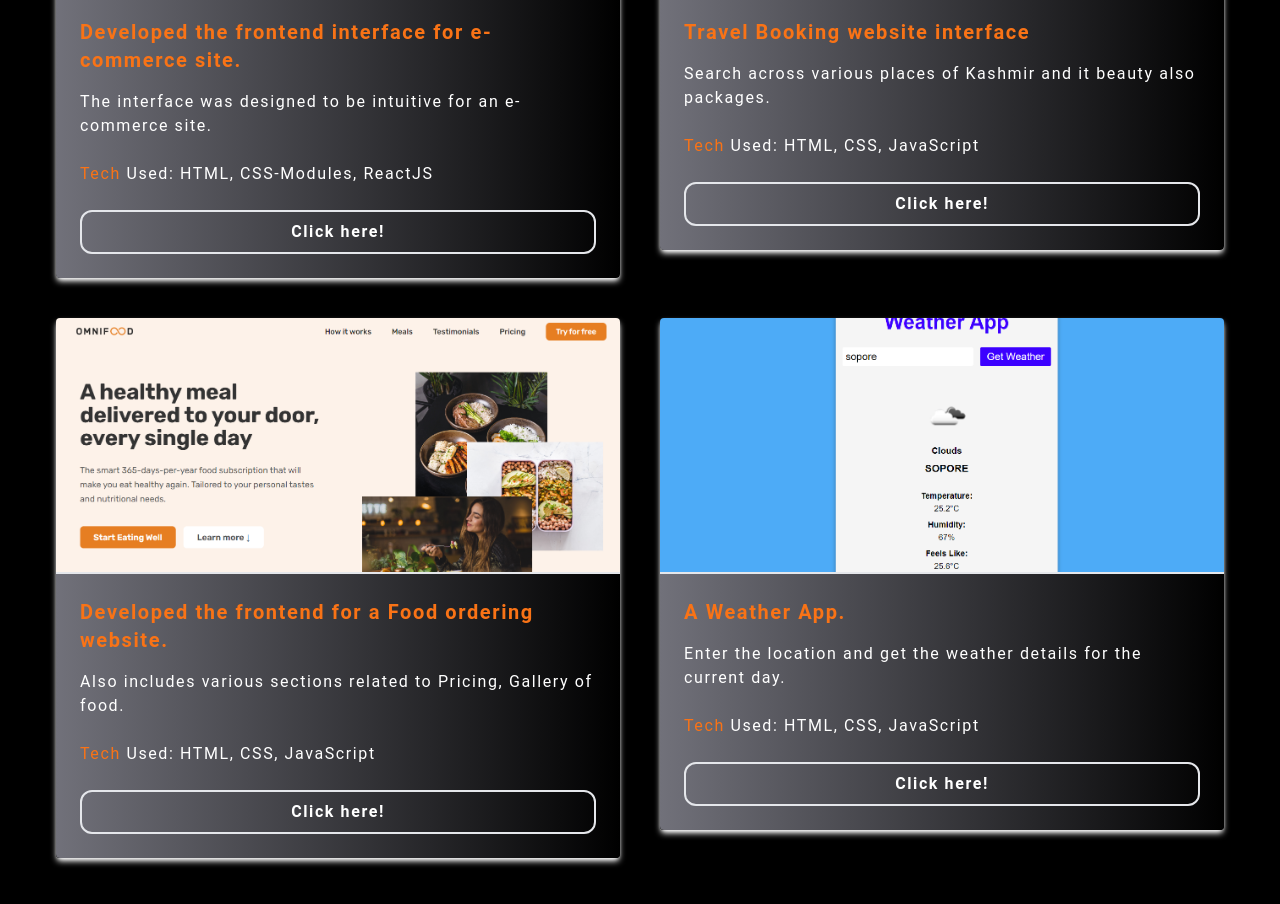
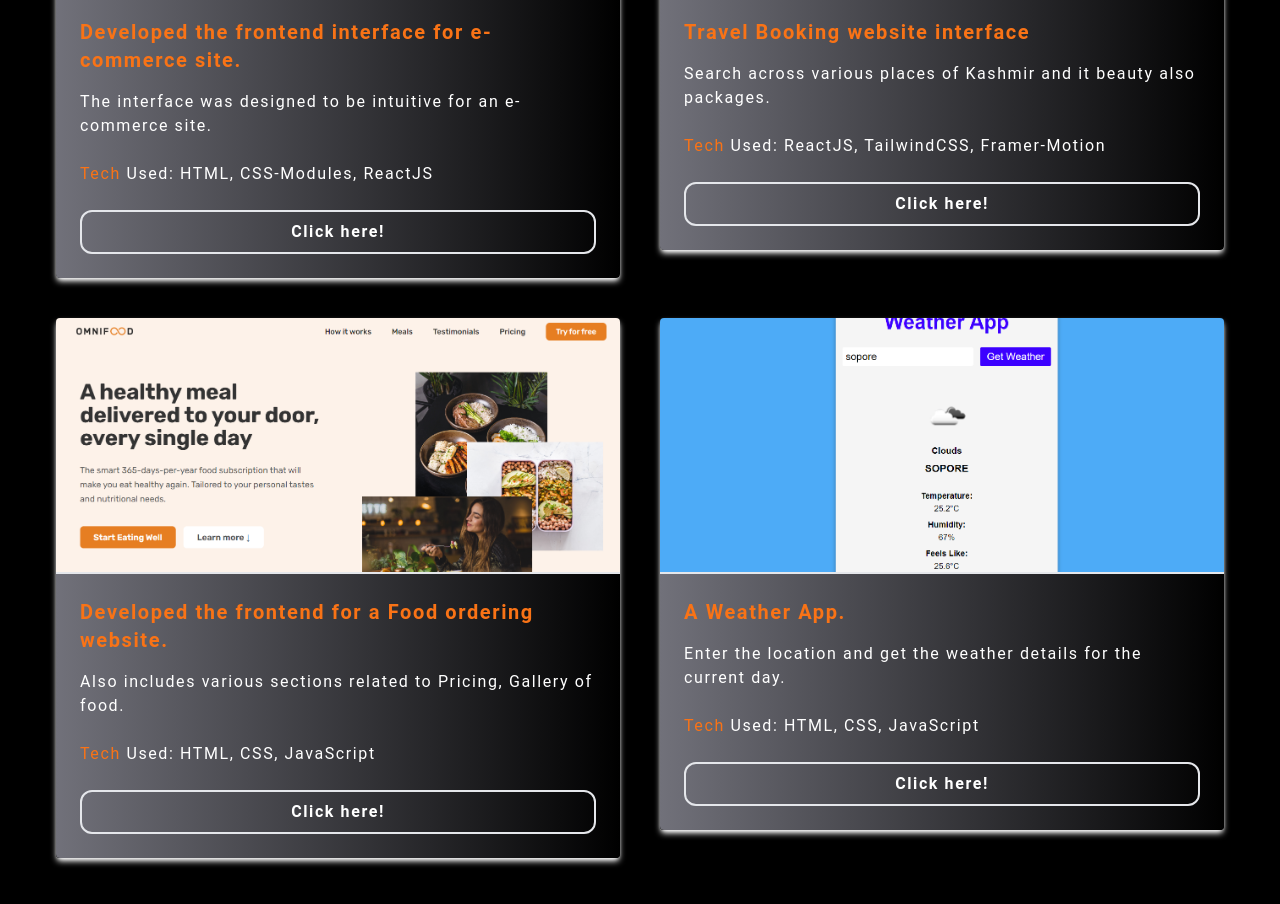
Before and after one commit to Basit-Bashir/Personal_Portfolio, a React (Create React App) app: page / in a window 1280 px wide. Shown: the part 2120-3024 px from the top of the page. Built offline with nearby package versions, Linux system fonts and the light colour scheme.

Commit message:
updated projects

```diff
--- a/src/Components/Main Page/Projects.js
+++ b/src/Components/Main Page/Projects.js
@@ -68,7 +68,7 @@ const Projects = () => {
                     <span className="text-orange-500 bg-transparent">
                       Tech{" "}
                     </span>
-                    Used: HTML, CSS, JavaScript
+                    Used: ReactJS, TailwindCSS, Framer-Motion
                   </p>
                   <a
                     href="https://kashmir-tour.vercel.app/"
```
